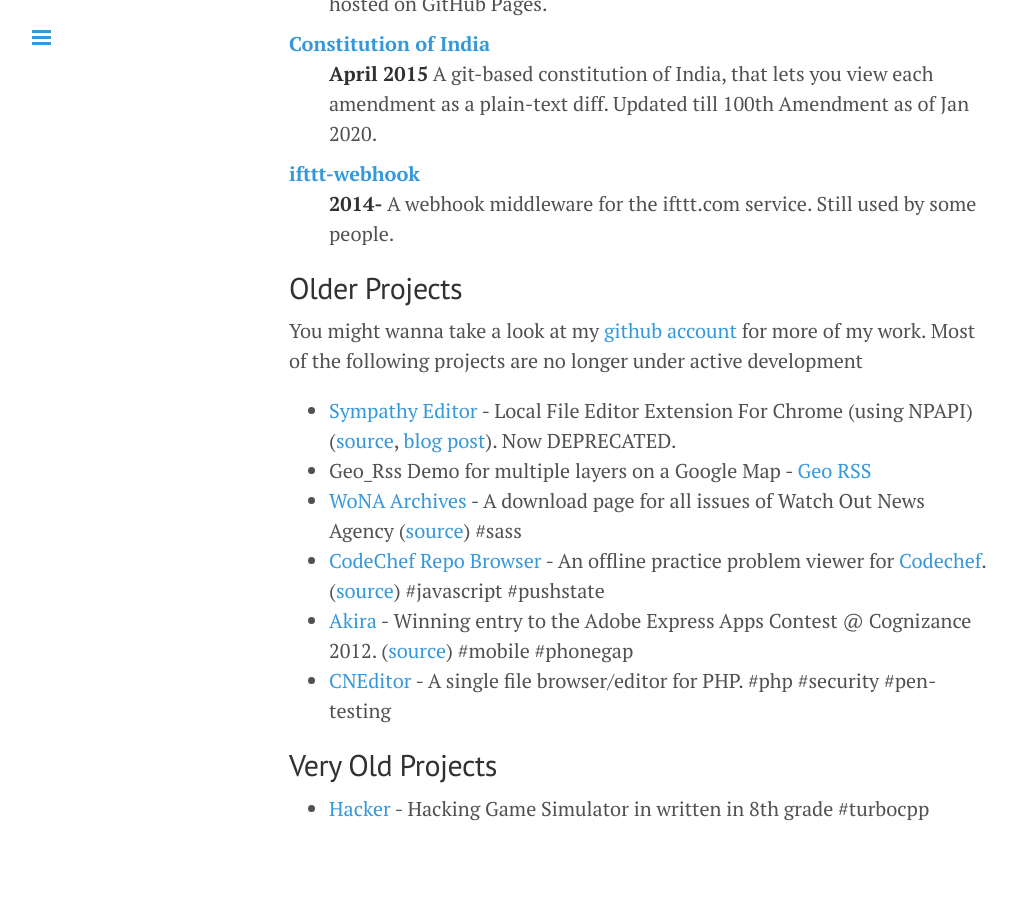
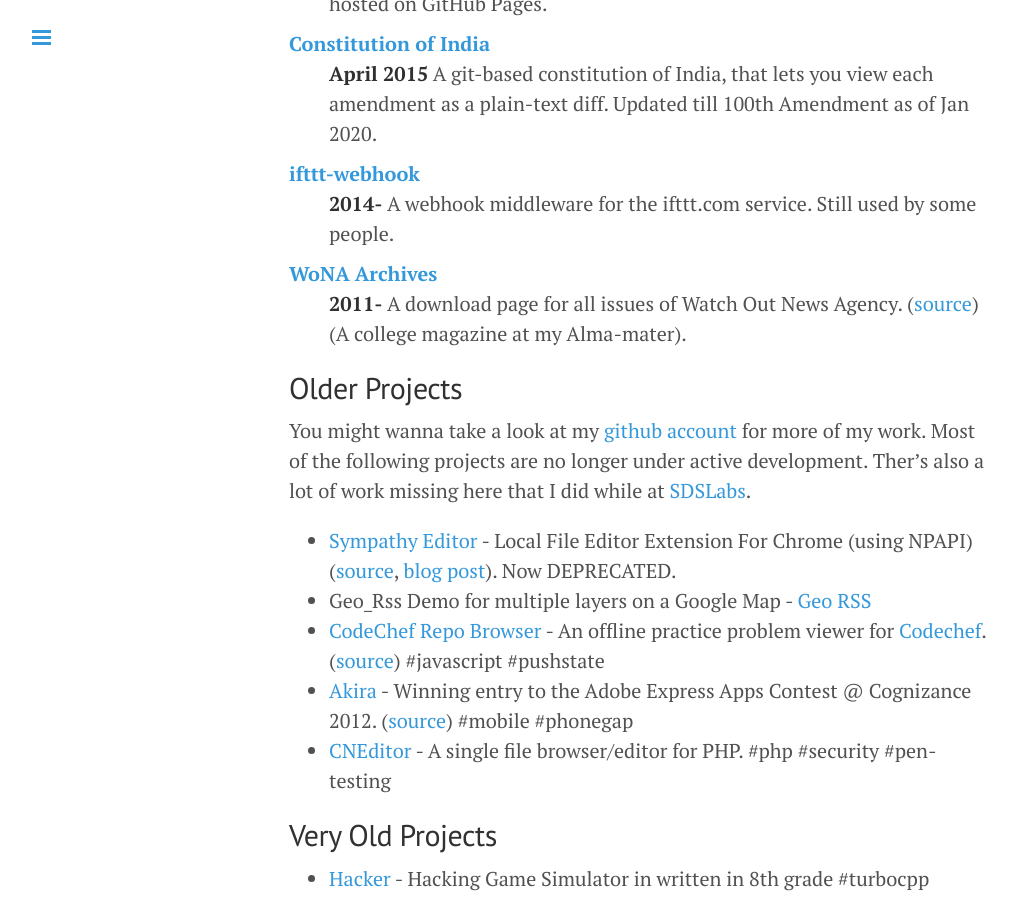
Before and after one commit to captn3m0/captn3m0.github.com, a Jekyll site: the page built from projects/index.md, in a window 1280 px wide and 900 px high, scrolled down 4776 px. Shown: the whole window, without its empty margins (1-1018 px from the left). Built offline with Jekyll 4.4.1, drawn with Linux system fonts in a browser that asks for light colours; before the commit the page ends 5620 px from its top, so only the background shows below that.

Commit message:
wona project is now active

```diff
--- a/projects/index.md
+++ b/projects/index.md
@@ -150,13 +150,15 @@
 [ifttt-webhook][ifttt]
 : **2014-** A webhook middleware for the ifttt.com service. Still used by some people.
 
+[WoNA Archives](/wona/)
+: **2011-** A download page for all issues of Watch Out News Agency. ([source](https://github.com/captn3m0/wona/)) (A college magazine at my Alma-mater).
+
 ## Older Projects
 
-You might wanna take a look at my [github account](https://github.com/captn3m0) for more of my work. Most of the following projects are no longer under active development
+You might wanna take a look at my [github account](https://github.com/captn3m0) for more of my work. Most of the following projects are no longer under active development. Ther's also a lot of work missing here that I did while at [SDSLabs](https://sdslabs.co/).
 
 - [Sympathy Editor](/sympathy) - Local File Editor Extension For Chrome (using NPAPI) ([source](https://github.com/captn3m0/sympathy), [blog post](http://captnemo.in/blog/2012/05/20/sympathy-editor/)). Now DEPRECATED.
 - Geo_Rss Demo for multiple layers on a Google Map - [Geo RSS](./geo_rss/)
-- [WoNA Archives](/wona/) - A download page for all issues of Watch Out News Agency ([source](https://github.com/captn3m0/wona/)) #sass
 - [CodeChef Repo Browser](/codechef/) - An offline practice problem viewer for [Codechef](http://codechef.com). ([source](https://github.com/captn3m0/codechef/)) #javascript #pushstate
 - [Akira](http://captnemo.in/blog/2012/05/23/phonegap-blog-post/) - Winning entry to the Adobe Express Apps Contest @ Cognizance 2012. ([source](https://github.com/captn3m0/akira)) #mobile #phonegap
 - [CNEditor](https://github.com/captn3m0/cneditor) - A single file browser/editor for PHP. #php #security #pen-testing
```
